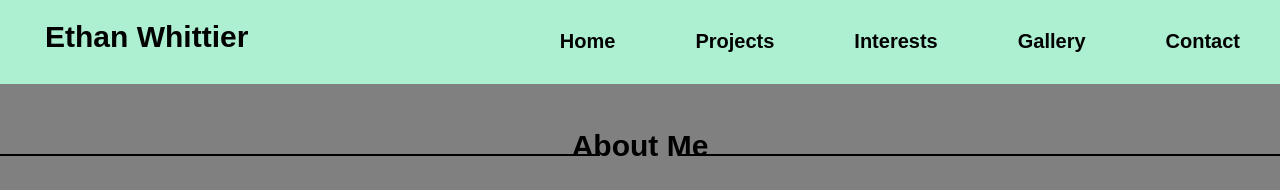
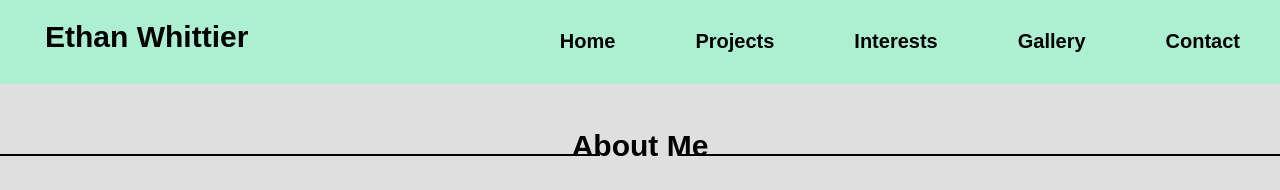
Before and after one commit to EthanWhittier/EthanWhittier-Web, a plain HTML site: page index.html in a window 1280 px wide. Shown: the top 190 px of the page. Drawn offline with Linux system fonts and the light colour scheme.

Commit message:
Change background color

```diff
--- a/css/index.css
+++ b/css/index.css
@@ -81,6 +81,6 @@
 
 
 body {
-    background-color: gray;
+    background-color: rgb(223, 223, 223);
     margin: 0px;
 }
```
